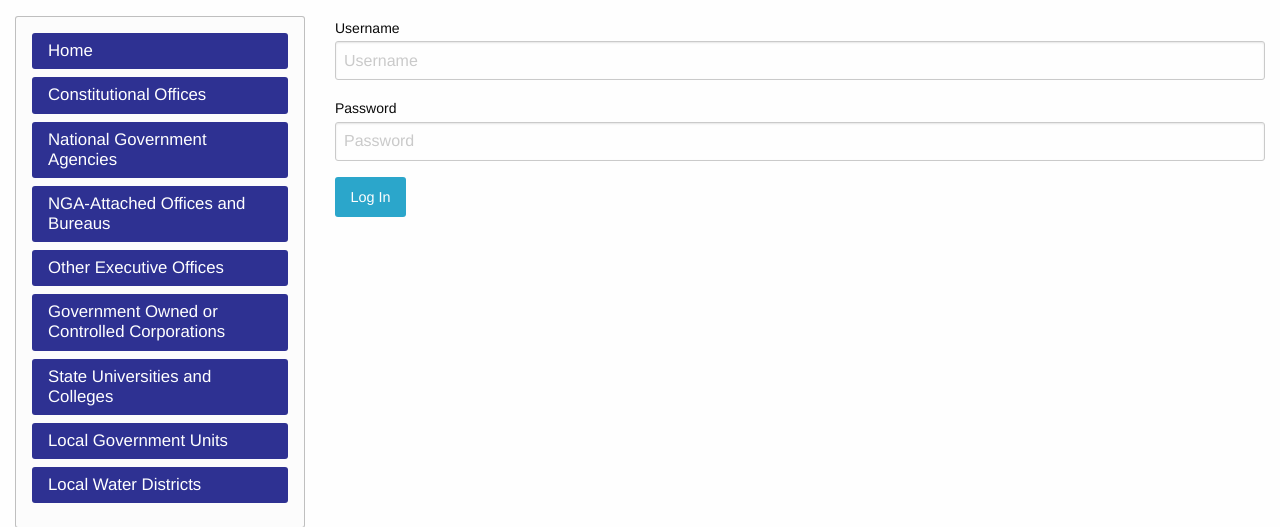
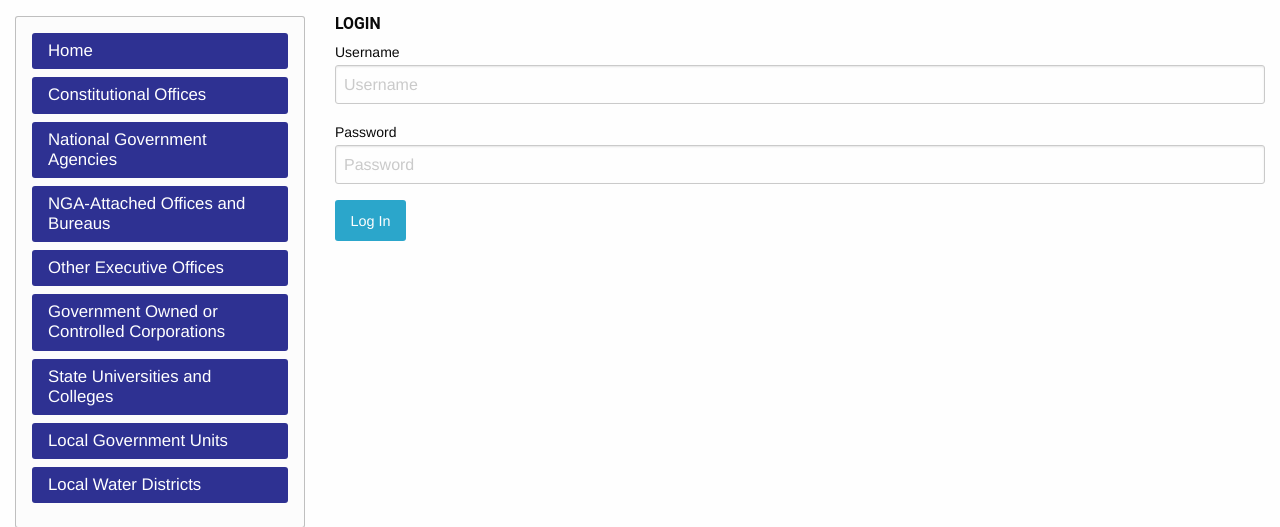
Before and after one commit to titomarifrancis/dap-dbms, a PHP site: page /login.php in a window 1280 px wide. Shown: the part 111-638 px from the top of the page. Run offline with PHP 8.4, Linux system fonts and the light colour scheme; some libraries are stand-ins or nearby versions.

Commit message:
Added header on page to help user know where they are

```diff
--- a/login.php
+++ b/login.php
@@ -1,6 +1,7 @@
 <?php
 include 'templates/header.php';
 ?>
+<h3>Login</h3>
 <form action="login_processor.php" method="post">
   <div class="row">
     <div class="large-12 columns">
```
